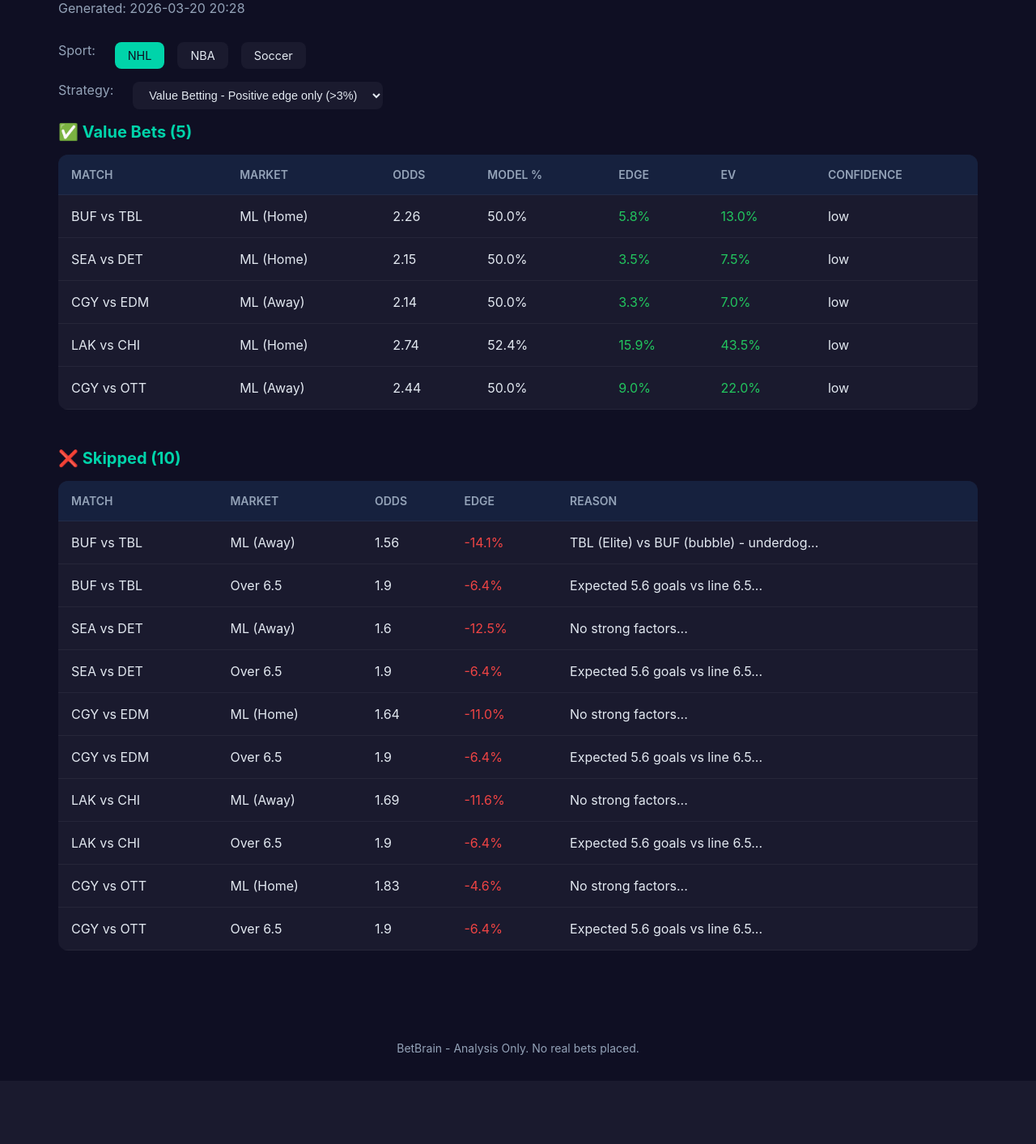
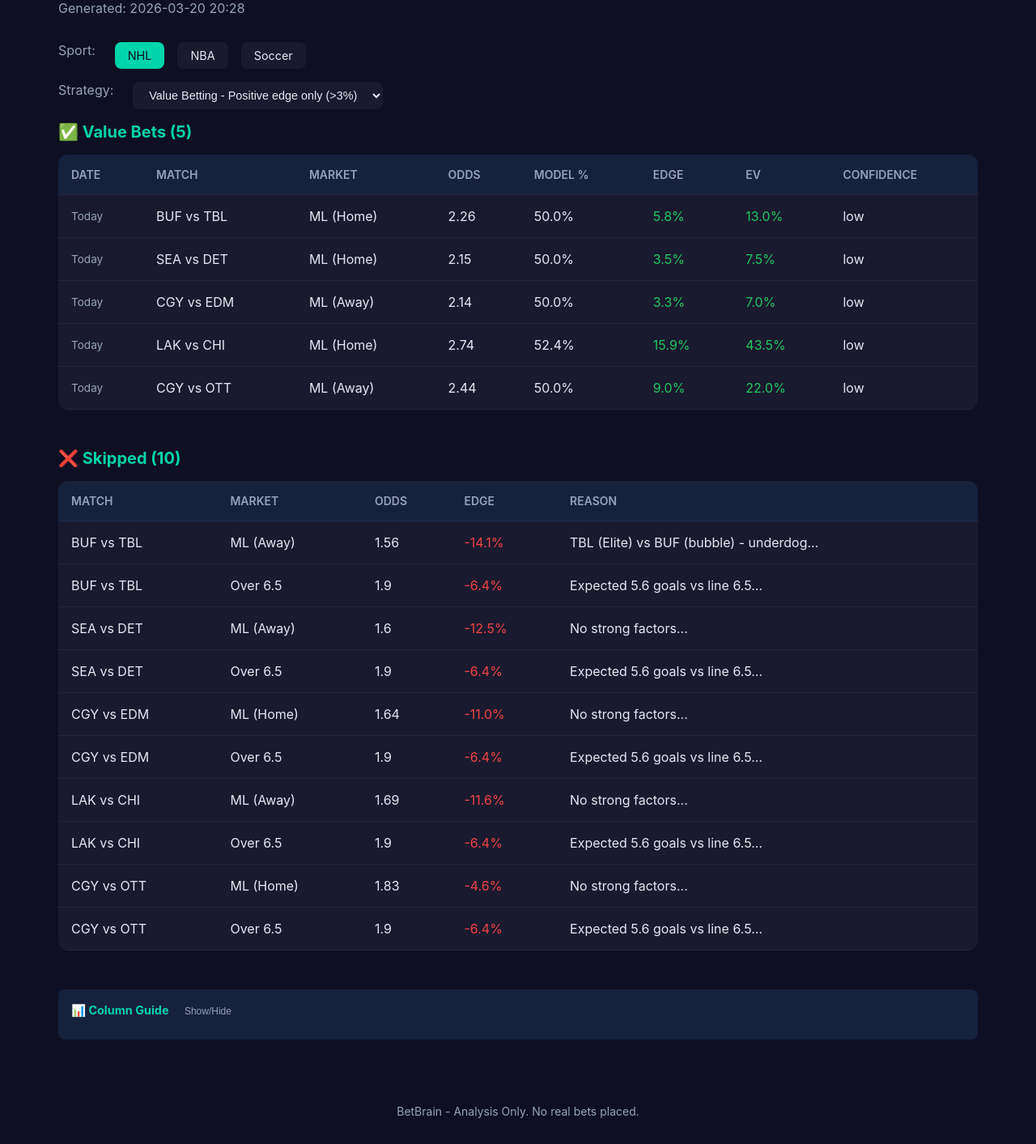
Before and after one commit to atlas-plasma/betbrain, a Flask app: page / in a window 1280 px wide. Shown: the part 141-1554 px from the top of the page at 81% size. Before the commit the page ends 1444 px from the top, so only its background shows below. Run offline with Flask 3, Linux system fonts and the light colour scheme; data that the repository does not hold is empty.

Commit message:
Add date column and help guide

```diff
--- a/dashboard/templates/index.html
+++ b/dashboard/templates/index.html
@@ -185,6 +185,42 @@
             color: var(--primary);
         }
 
+        .help-btn {
+            background: var(--surface2);
+            border: none;
+            color: var(--text2);
+            padding: 0.25rem 0.5rem;
+            border-radius: 4px;
+            cursor: pointer;
+            font-size: 0.75rem;
+            margin-left: 0.5rem;
+        }
+
+        .help-section {
+            background: var(--surface2);
+            padding: 1rem;
+            border-radius: 8px;
+            margin-bottom: 1rem;
+            font-size: 0.85rem;
+        }
+
+        .help-section h3 {
+            color: var(--primary);
+            margin-bottom: 0.5rem;
+            font-size: 0.9rem;
+        }
+
+        .help-section dt {
+            color: var(--primary);
+            font-weight: 600;
+            margin-top: 0.5rem;
+        }
+
+        .help-section dd {
+            color: var(--text2);
+            margin-left: 1rem;
+        }
+
         footer {
             text-align: center;
             padding: 2rem;
@@ -229,6 +265,7 @@
             <table>
                 <thead>
                     <tr>
+                        <th>Date</th>
                         <th>Match</th>
                         <th>Market</th>
                         <th>Odds</th>
@@ -241,6 +278,7 @@
                 <tbody>
                     {% for bet in bets %}
                     <tr>
+                        <td style="color: var(--text2); font-size: 0.85rem;">Today</td>
                         <td>{{ bet.match }}</td>
                         <td>{{ bet.market }}</td>
                         <td>{{ bet.odds }}</td>
@@ -286,6 +324,26 @@
         {% if not bets and not others %}
         <p style="color: var(--text2);">No analysis available. Run with real data sources.</p>
         {% endif %}
+
+        <div class="help-section">
+            <h3>📊 Column Guide <button class="help-btn" onclick="this.parentElement.nextElementSibling.style.display=this.parentElement.nextElementSibling.style.display?'none':'block'">Show/Hide</button></h3>
+            <dl style="display:none;">
+                <dt>Odds</dt>
+                <dd>Decimal odds from sportsbook. Higher = more risk.</dd>
+
+                <dt>Model %</dt>
+                <dd>Our calculated probability of this bet winning (0-100%).</dd>
+
+                <dt>Edge</dt>
+                <dd>Model % minus Implied %. Positive = value bet. >3% is good.</dd>
+
+                <dt>EV (Expected Value)</dt>
+                <dd>Average profit per R1 bet. Positive = profitable long term.</dd>
+
+                <dt>Confidence</dt>
+                <dd>How sure we are: High (>60%), Medium (50-60%), Low (<50%)</dd>
+            </dl>
+        </div>
     </div>
 
     <footer>
```
